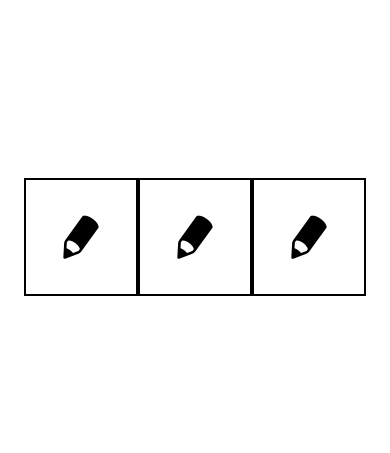
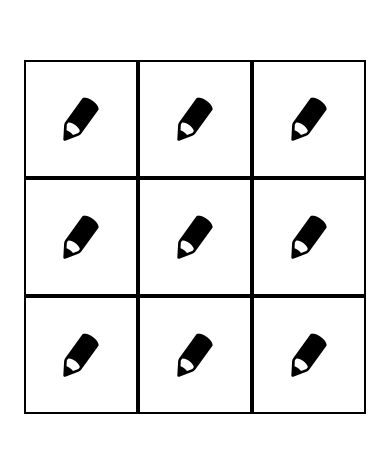
Before and after one commit to Taimoor3059/TicTac, a React Native app: screen / in a window 390 px wide. Shown: the part 185-638 px from the top of the page. Built offline with nearby package versions, Linux system fonts and the light colour scheme.

Commit message:
Update App.js

```diff
--- a/App.js
+++ b/App.js
@@ -70,6 +70,7 @@ export default class App extends React.Component {
     return (
       <View style={styles.container}>
         <View style={styles.grid}>
+
           <View style={styles.row}>
 
 
@@ -83,26 +84,93 @@ export default class App extends React.Component {
             </TouchableOpacity>
             </View>
             <View style={styles.item}>
-            <TouchableOpacity onPress = { () => this.drawItem(0) }>
+            <TouchableOpacity onPress = { () => this.drawItem(1) }>
               <Entypo
-                name = {this.chooseItemIcon(0)}
+                name = {this.chooseItemIcon(1)}
                 size = {50}
-                color = {this.chooseItemColor(0)}
+                color = {this.chooseItemColor(1)}
               />
             </TouchableOpacity>
             </View>
             <View style={styles.item}>
-            <TouchableOpacity onPress = { () => this.drawItem(0) }>
+            <TouchableOpacity onPress = { () => this.drawItem(2) }>
               <Entypo
-                name = {this.chooseItemIcon(0)}
+                name = {this.chooseItemIcon(2)}
                 size = {50}
-                color = {this.chooseItemColor(0)}
+                color = {this.chooseItemColor(2)}
               />
             </TouchableOpacity>
             </View>
 
 
           </View>
+          <View style={styles.row}>
+
+
+            <View style={styles.item}>
+            <TouchableOpacity onPress = { () => this.drawItem(3) }>
+              <Entypo
+                name = {this.chooseItemIcon(3)}
+                size = {50}
+                color = {this.chooseItemColor(3)}
+              />
+            </TouchableOpacity>
+            </View>
+            <View style={styles.item}>
+            <TouchableOpacity onPress = { () => this.drawItem(4) }>
+              <Entypo
+                name = {this.chooseItemIcon(4)}
+                size = {50}
+                color = {this.chooseItemColor(4)}
+              />
+            </TouchableOpacity>
+            </View>
+            <View style={styles.item}>
+            <TouchableOpacity onPress = { () => this.drawItem(5) }>
+              <Entypo
+                name = {this.chooseItemIcon(5)}
+                size = {50}
+                color = {this.chooseItemColor(5)}
+              />
+            </TouchableOpacity>
+            </View>
+
+
+          </View>
+          <View style={styles.row}>
+
+
+            <View style={styles.item}>
+            <TouchableOpacity onPress = { () => this.drawItem(6) }>
+              <Entypo
+                name = {this.chooseItemIcon(6)}
+                size = {50}
+                color = {this.chooseItemColor(6)}
+              />
+            </TouchableOpacity>
+            </View>
+            <View style={styles.item}>
+            <TouchableOpacity onPress = { () => this.drawItem(7) }>
+              <Entypo
+                name = {this.chooseItemIcon(7)}
+                size = {50}
+                color = {this.chooseItemColor(7)}
+              />
+            </TouchableOpacity>
+            </View>
+            <View style={styles.item}>
+            <TouchableOpacity onPress = { () => this.drawItem(8) }>
+              <Entypo
+                name = {this.chooseItemIcon(8)}
+                size = {50}
+                color = {this.chooseItemColor(8)}
+              />
+            </TouchableOpacity>
+            </View>
+
+
+          </View>
+
         </View>
       </View>
     );
```
